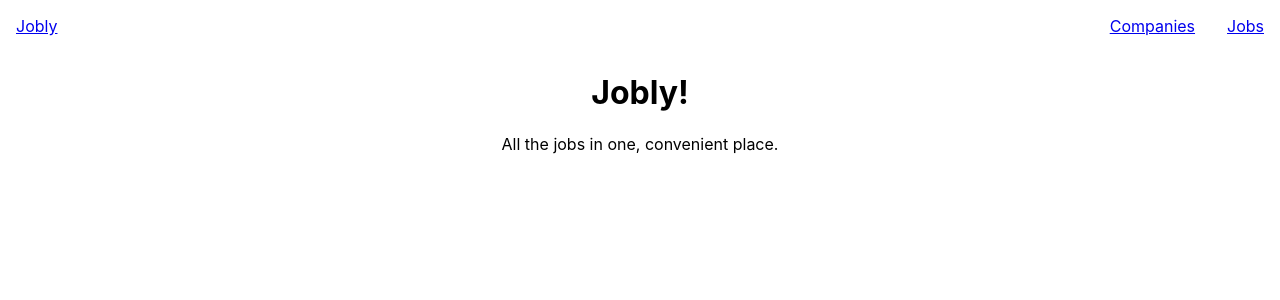
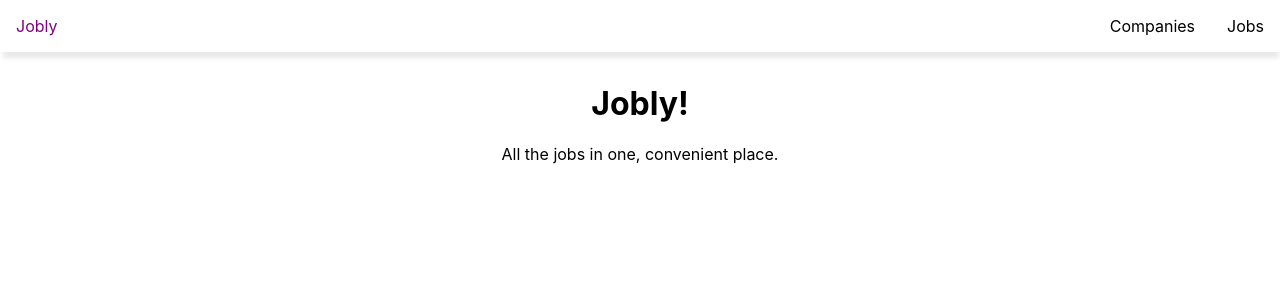
Before and after one commit to m-juravic/react-jobly, a React (Create React App) app: page / in a window 1280 px wide. Shown: the top 300 px of the page. Built offline with nearby package versions, Linux system fonts and the light colour scheme; no server answers; the HTML template or start-up script is replaced by a standard one.

Commit message:
change to NavLink and add css for nav and active link

```diff
--- a/src/Header.css
+++ b/src/Header.css
@@ -1,9 +1,19 @@
-.Header nav a{
-    padding: 1rem;
-}
-
-.Header nav{
+.Header nav {
     display: flex;
     justify-content: space-between;
     align-items: center;
+    box-shadow: 1px 8px 5px -2px rgba(0, 0, 0, 0.09);
+    -webkit-box-shadow: 1px 8px 5px -2px rgba(0, 0, 0, 0.09);
+    -moz-box-shadow: 1px 8px 5px -2px rgba(0, 0, 0, 0.09);
+    margin-bottom: 2rem;
 }
+
+.Header nav a {
+    padding: 1rem;
+    color: black;
+    text-decoration: none;
+}
+
+.Header nav a.active {
+    color: purple;
+}
--- a/src/Header.js
+++ b/src/Header.js
@@ -1,15 +1,14 @@
-import { Link } from "react-router-dom";
+import { Link, NavLink } from "react-router-dom";
 import "./Header.css";
 
-//use NavLink rather than Link
 function Header() {
   return (
     <header className="Header">
       <nav>
-        <Link to="/">Jobly</Link>
+        <NavLink to="/">Jobly</NavLink>
         <div>
-          <Link to="/companies">Companies</Link>
-          <Link to="/jobs">Jobs</Link>
+          <NavLink to="/companies">Companies</NavLink>
+          <NavLink to="/jobs">Jobs</NavLink>
         </div>
       </nav>
     </header>
```
